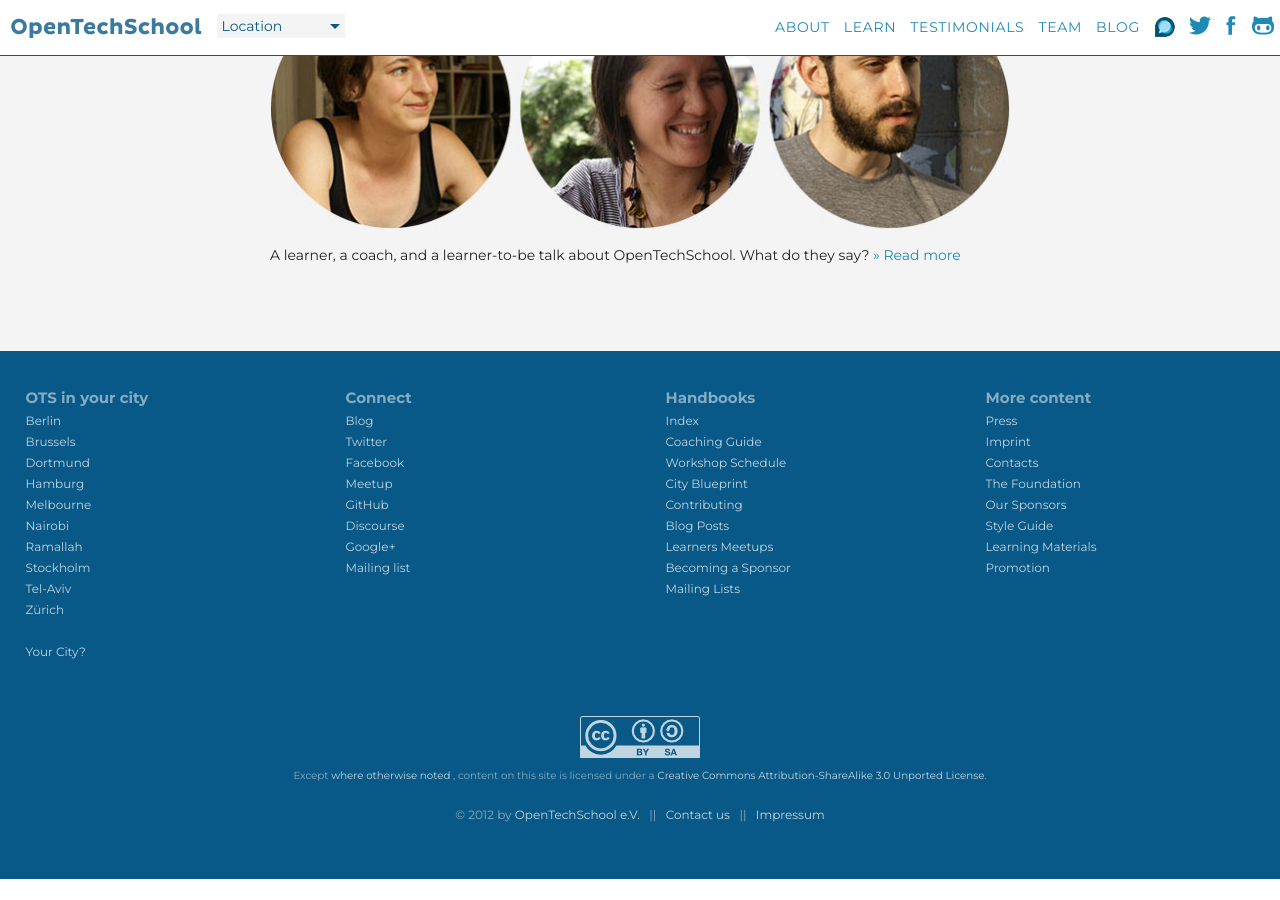
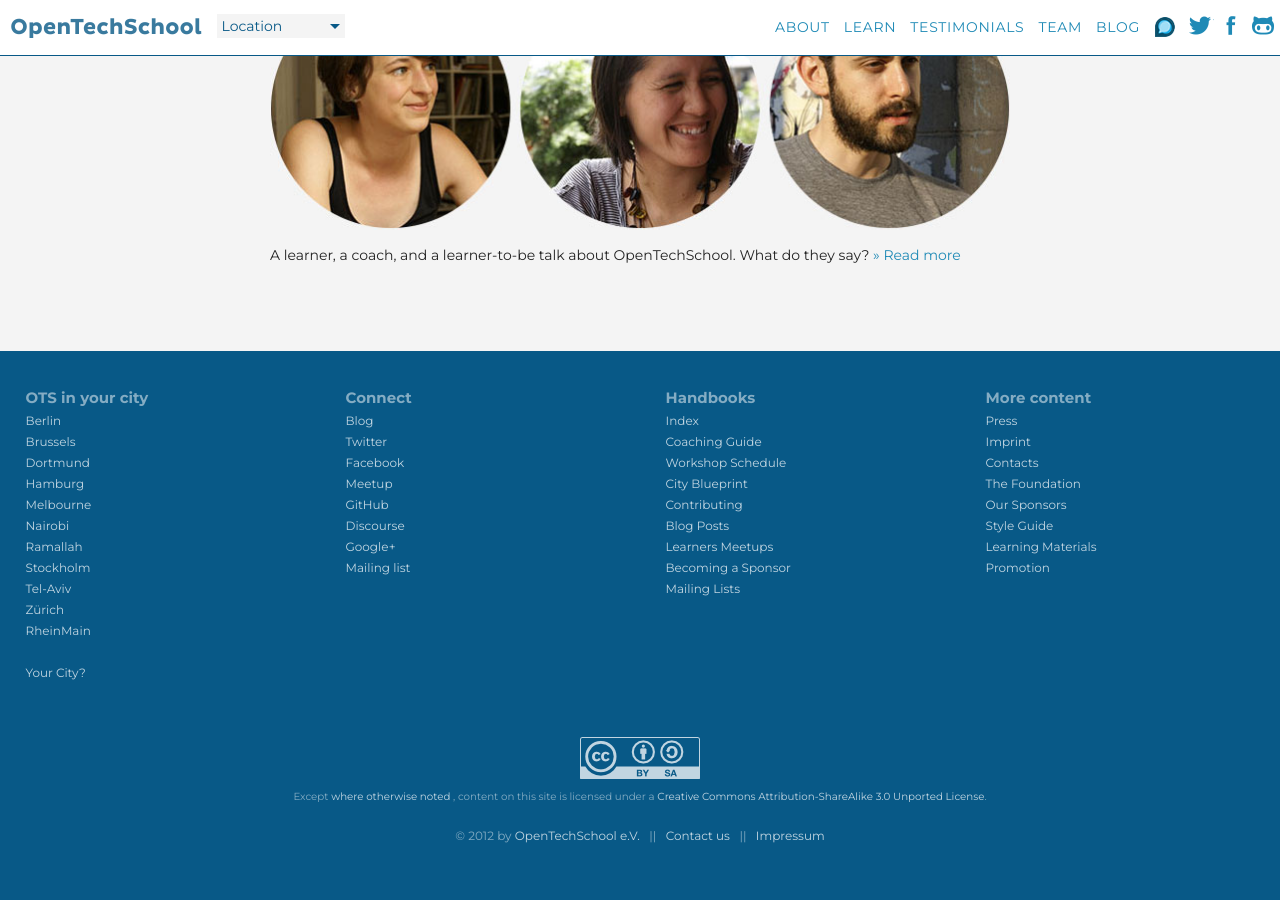
Before and after one commit to OpenTechSchool/www.opentechschool.org, a Jekyll site: the page built from index.html, in a window 1280 px wide and 900 px high, scrolled down 1502 px. Built offline with Jekyll 4.4.1, drawn with Linux system fonts in a browser that asks for light colours; nearby versions of some CDN libraries; before the commit the page ends 2381 px from its top, so only the background shows below that.

Commit message:
add to menu

```diff
--- a/_data/cities.yml
+++ b/_data/cities.yml
@@ -28,3 +28,6 @@
 - title: Zürich
   location: "Zürich, Switzerland"
   page: zurich/
+- title: RheinMain
+  location: "RheinMain, Germany"
+  page: rheinmain/
```
